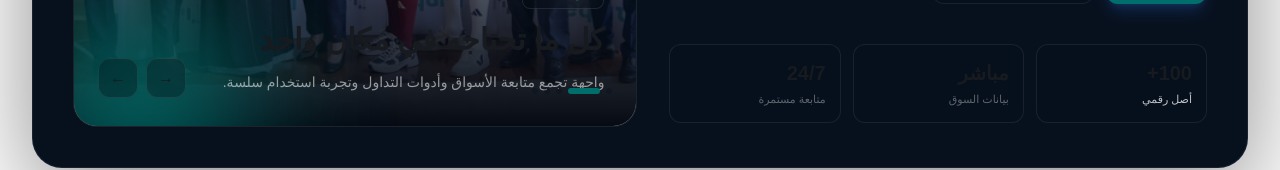
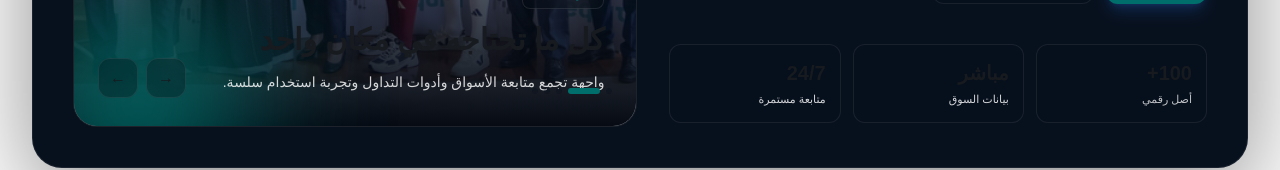
Before and after one commit to ffgg35646-ops/arab-trade, a Next.js app: page / in a window 1280 px wide. Shown: the part 523-693 px from the top of the page. Built offline with nearby package versions, Linux system fonts and the light colour scheme; no server answers.

Commit message:
Improve muted text contrast on dark surfaces sitewide

```diff
--- a/app/globals.css
+++ b/app/globals.css
@@ -1151,3 +1151,24 @@ main.arabtrade-auth-hero {
 .at-brand, .arabtrade-logo, .logo, .brand-logo {
   color: var(--at-brand-accent) !important;
 }
+
+
+/* Dark surfaces across the site: keep secondary copy readable on dark cards. */
+:is(
+  [class*="bg-[#050a13]"],
+  [class*="bg-[#07101d]"],
+  [class*="bg-[#191c1f]"],
+  [class*="bg-[#24282b]"],
+  [class*="bg-[#2a2e31]"],
+  [class*="bg-slate-900"],
+  [class*="bg-gray-900"],
+  [class*="bg-zinc-900"],
+  [class*="bg-neutral-900"]
+) :is(
+  .text-slate-400, .text-slate-500, .text-gray-400, .text-gray-500,
+  .text-zinc-400, .text-zinc-500, .text-neutral-400, .text-neutral-500,
+  .text-white\/30, .text-white\/35, .text-white\/40, .text-white\/45,
+  .text-white\/50, .text-white\/55, .text-white\/60
+) {
+  color: rgba(255, 255, 255, .82) !important;
+}
```
